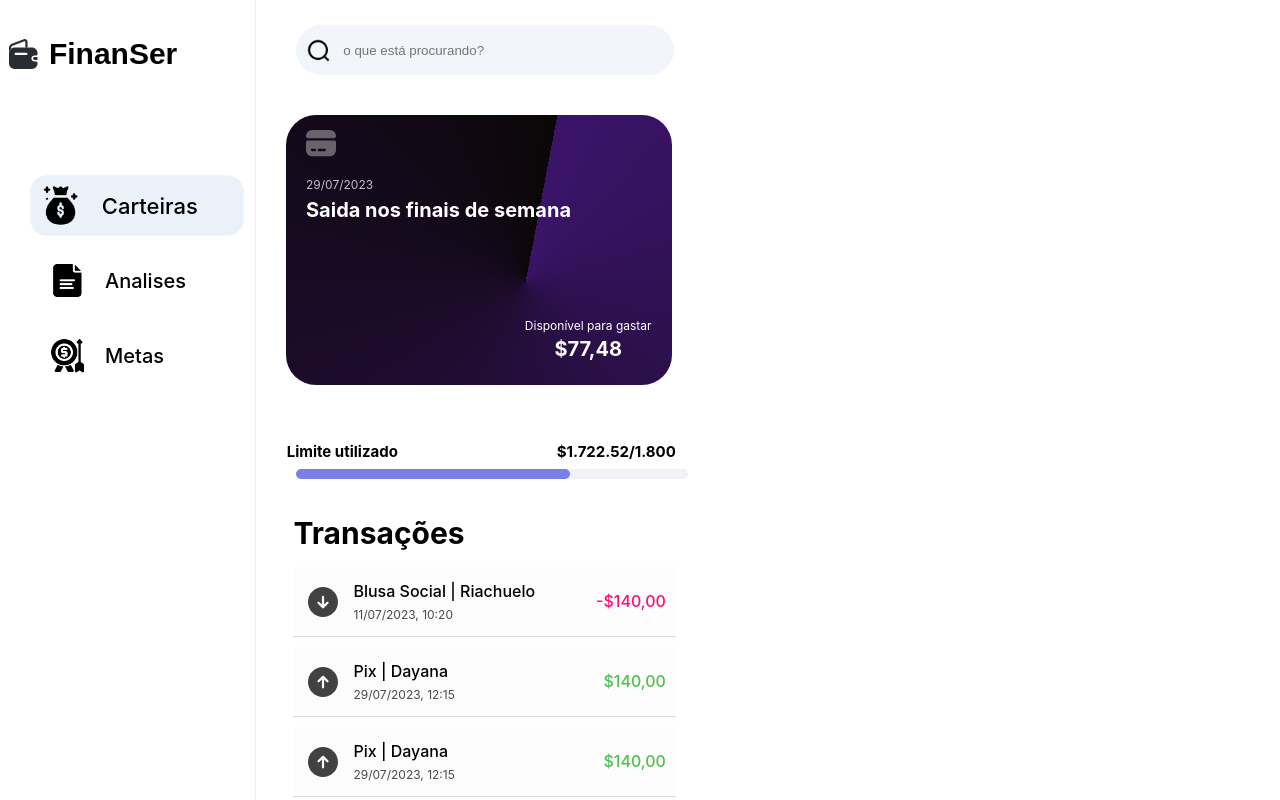
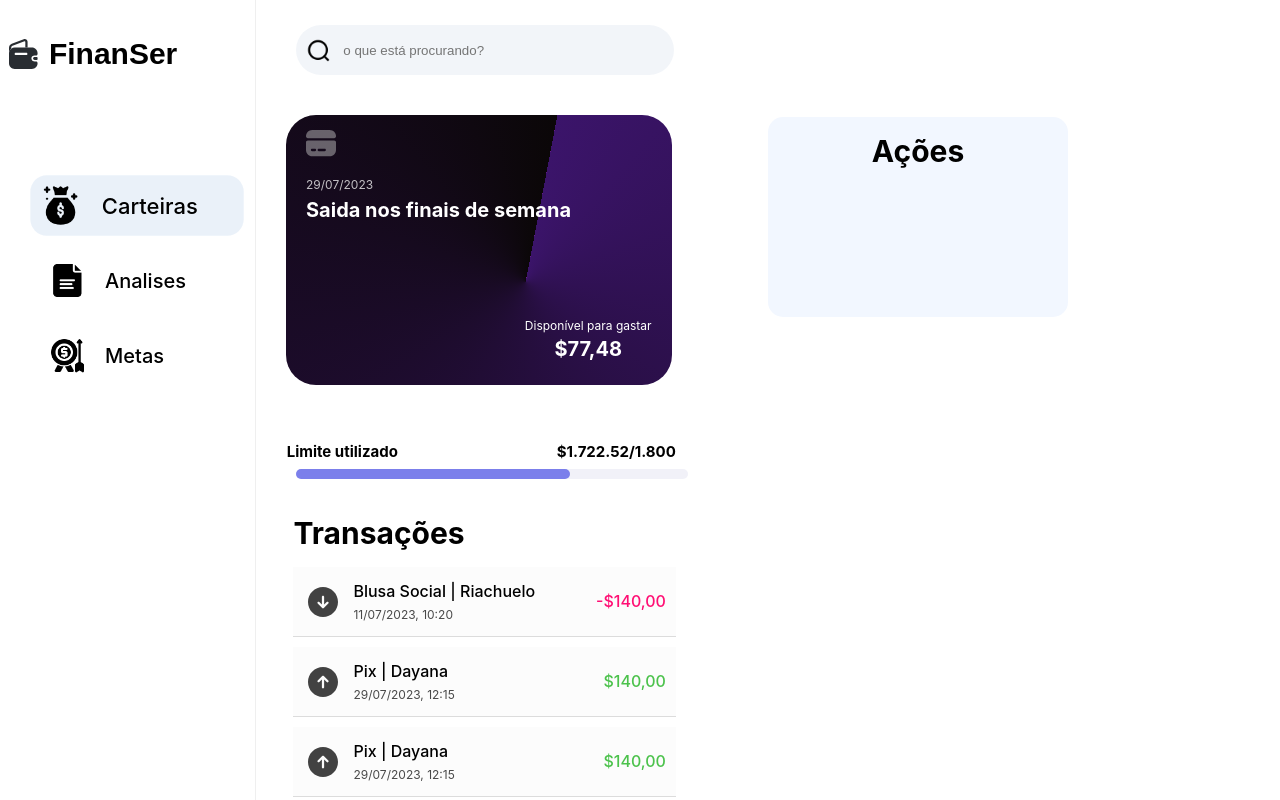
Before and after one commit to Vittorg3/project-wallet-front, a Vue app: page /wallets in a window 1280 px wide. Built offline with nearby package versions, Linux system fonts and the light colour scheme; a web font is replaced by a local one.

Commit message:
wip: shortcut area

```diff
--- a/src/views/Wallets.vue
+++ b/src/views/Wallets.vue
@@ -211,7 +211,9 @@
       </div>
     </section>
     <section class="quick-start-section">
-
+      <div class="shortcut-section">
+        <h1>Ações</h1>
+      </div>
     </section>
     <modal v-show="showModal">
       <div class="modal-content">
@@ -528,4 +530,27 @@
   div.transaction-value-area .positive {
     color: rgb(76, 194, 76);
   }
+
+  section.quick-start-section {
+    display: flex;
+    flex-direction: column;
+    width: 25%;
+    height: 100%;
+  }
+
+  section.quick-start-section .shortcut-section {
+    display: flex;
+    flex-direction: column;
+    align-items: center;
+    width: 300px;
+    height: 200px;
+    border-radius: 15px;
+    margin-top: 17px;
+    background-color: #F2F7FF;
+  }
+
+  div.shortcut-section h1 {
+    color: #000;
+    margin: 10px 0 0 0;
+  }
 </style>
```
